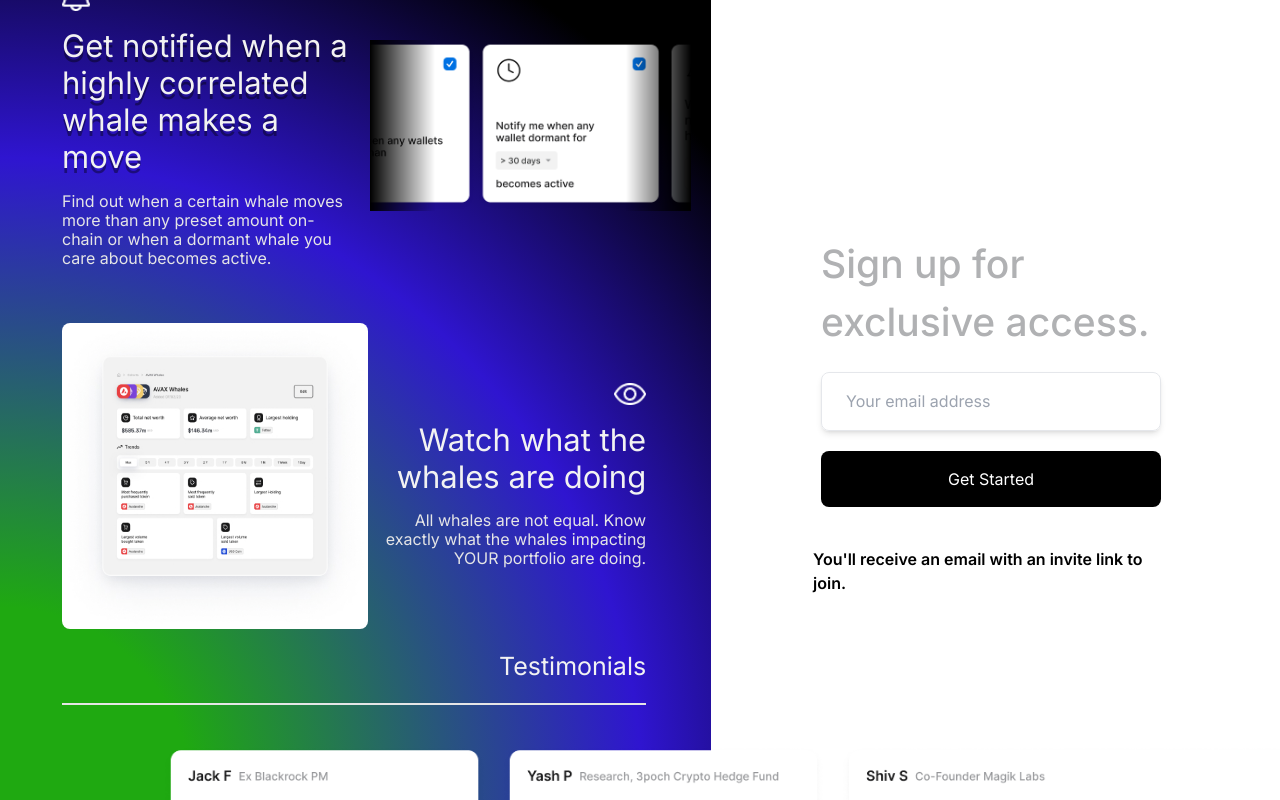
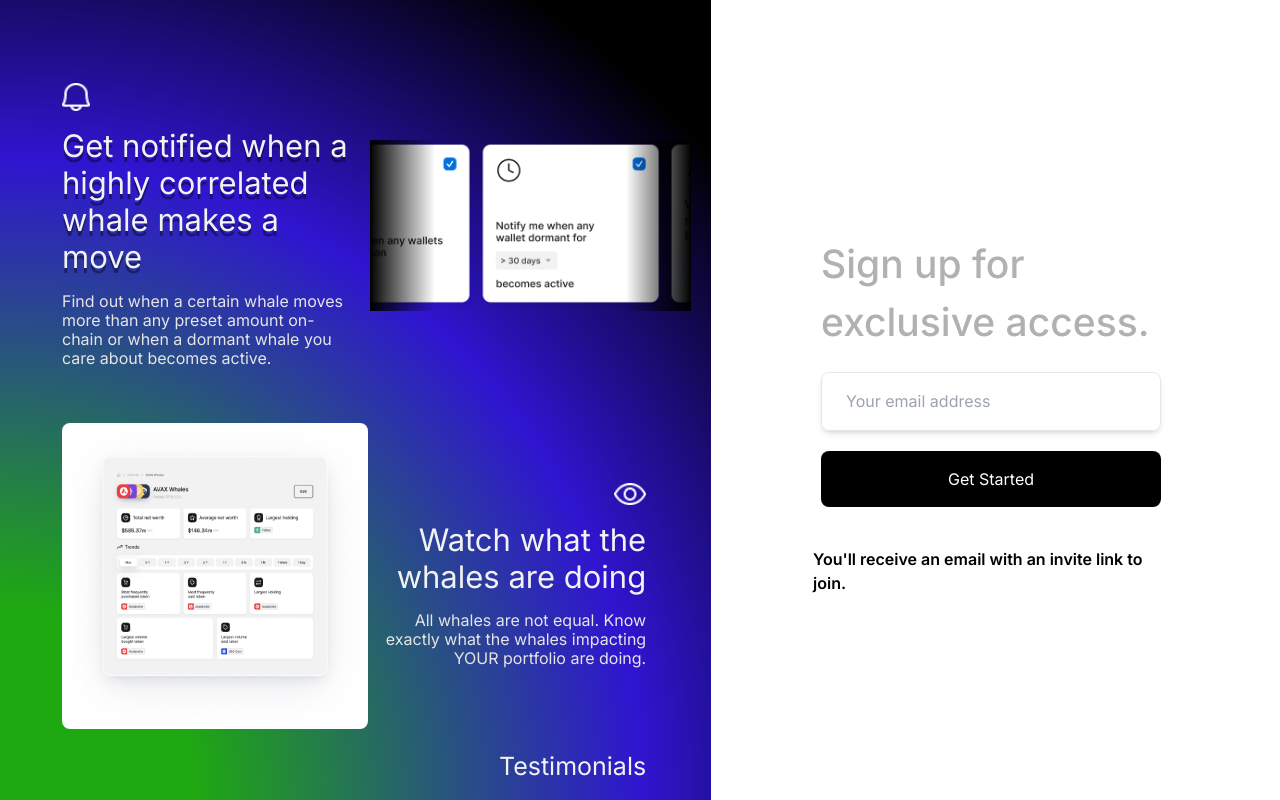
Before and after one commit to rohann06/loch_assessment, a Next.js app: page / in a window 1280 px wide. Built offline with nearby package versions, Linux system fonts and the light colour scheme.

Commit message:
carousel added

```diff
--- a/app/components/TastimonialCarousel/index.tsx
+++ b/app/components/TastimonialCarousel/index.tsx
@@ -1,5 +1,7 @@
 "use client";
 import React from "react";
+import Carousel from "react-multi-carousel";
+import "react-multi-carousel/lib/styles.css";
 
 const images = [
   {
@@ -20,17 +22,41 @@ const images = [
 ];
 
 const TastimonialCarousel = () => {
+  const responsive = {
+    superLargeDesktop: {
+      // the naming can be any, depends on you.
+      breakpoint: { max: 4000, min: 1450 },
+      items: 2.5,
+    },
+    desktop: {
+      breakpoint: { max: 1440, min: 1024 },
+      items: 1.5,
+    },
+    tablet: {
+      breakpoint: { max: 1024, min: 464 },
+      items: 1,
+    },
+    mobile: {
+      breakpoint: { max: 464, min: 0 },
+      items: 1,
+    },
+  };
   return (
-    <div className=" flex items-center gap-x-[14px] h-[136px]">
+    <Carousel
+      className="h-[136px] w-full"
+      arrows={false}
+      responsive={responsive}
+    >
       {images.map((image, index) => (
         <img
           key={index}
           src={image.url}
           alt={image.alt}
           className={image.style}
+          draggable={false}
         />
       ))}
-    </div>
+    </Carousel>
   );
 };
 
--- a/app/page.tsx
+++ b/app/page.tsx
@@ -7,10 +7,9 @@ export default function Home() {
     <main className=" md:flex items-center h-screen overflow-x-hidden ">
       {/* Detail side */}
       <div className=" h-screen md:w-[55.56%] bg-[radial-gradient(circle_at_bottom_left,_var(--tw-gradient-stops))] from-[#1FA911] from-[18%] via-[#2F15D0] via-[60%] to-[rgb(0,0,0)] to-[90%]">
-        <div className=" flex flex-col w-full pl-[62px]">
+        <div className=" flex flex-col w-full pl-[62px] pt-[100px]">
           {/* 1stsection */}
           <div className=" text-[#F2F2F2] h-[251px] flex justify-between items-center w-full">
-
             <div className=" text-start">
               <div>
                 <img
@@ -51,11 +50,11 @@ export default function Home() {
           </div>
 
           {/* 3rdsection */}
-          <div className="  w-full z-10 pr-[65px]">
-            <p className=" leading-[30px] text-[25px] text-right text-[#F2F2F2] my-[22px]">
+          <div className="  w-full z-10">
+            <p className=" leading-[30px] text-[25px] text-right text-[#F2F2F2] my-[22px] pr-[65px]">
               Testimonials
             </p>
-            <div className=" border border-[#E5E5E6] h-[1px]" />
+            <div className=" border border-[#E5E5E6] h-[1px] pr-[65px]" />
 
             <div className=" flex justify-between  items-end gap-x-[40px] mt-[40px] h-[136px]">
               <img
--- a/package.json
+++ b/package.json
@@ -18,6 +18,7 @@
     "react-fast-marquee": "^1.6.2",
     "react-hot-toast": "^2.4.1",
     "react-icons": "^4.11.0",
+    "react-multi-carousel": "^2.8.4",
     "react-slick": "^0.29.0",
     "slick-carousel": "^1.8.1"
   },
```
Also changed, not shown: 1 other file (tests, documents, lock files or other folders).
